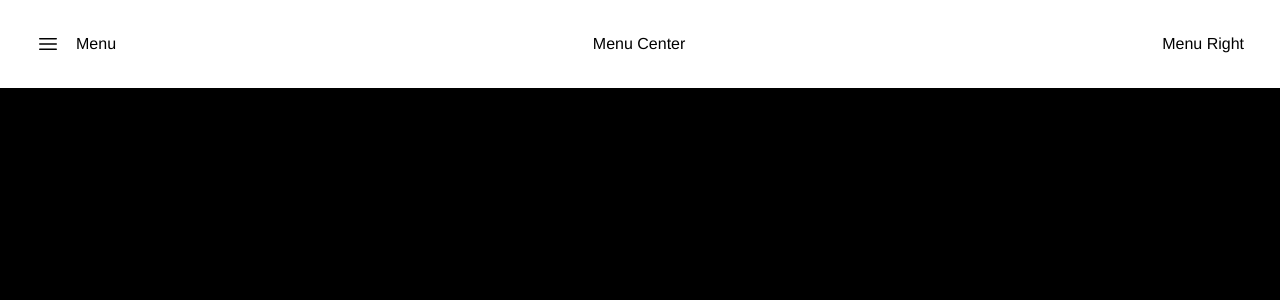
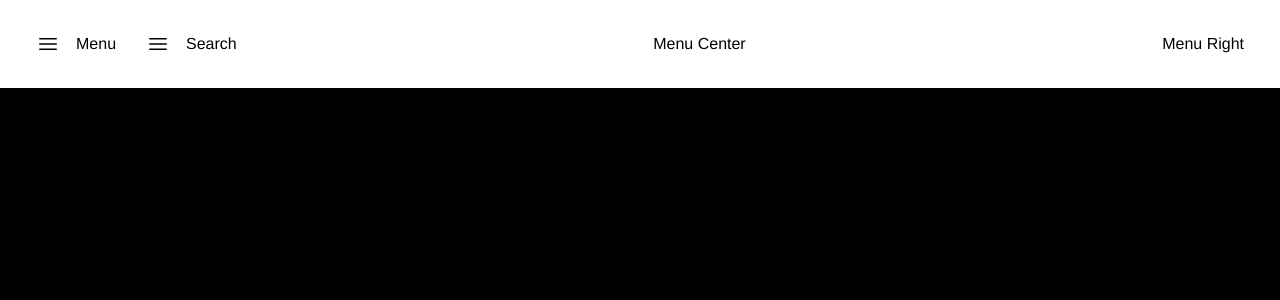
Before and after one commit to code-JOA/Tuts-jewellery, a Next.js app in the folder tuts/: page / in a window 1280 px wide. Shown: the top 300 px of the page. Built offline with nearby package versions, Linux system fonts and the light colour scheme; a web font is replaced by a local one.

Commit message:
Commit auto_update

```diff
--- a/tuts/components/Header.tsx
+++ b/tuts/components/Header.tsx
@@ -6,9 +6,16 @@ const Header = () => {
       <div className="flex flex-1 items-center justify-between px-[36px] group-hover:text-black">
         {/* Left Header */}
         <div className="flex items-center gap-[30px]">
+          {/* Menu */}
           <button type="button" className="flex items-center gap-4">
             <Bars3Icon className="h-6 w-6" />
             <span>Menu</span>
+          </button>
+
+          {/* Search */}
+          <button type="button" className="flex items-center gap-4">
+            <Bars3Icon className="h-6 w-6" />
+            <span>Search</span>
           </button>
         </div>
 
```
